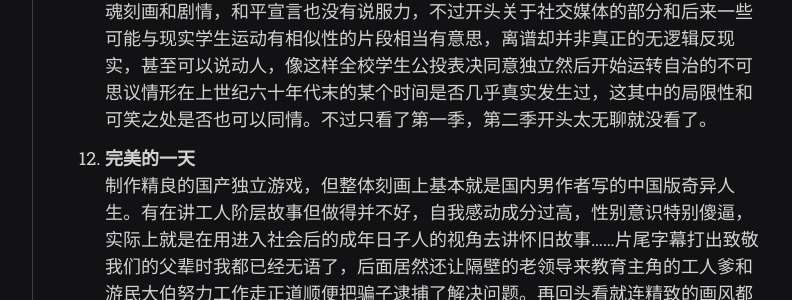
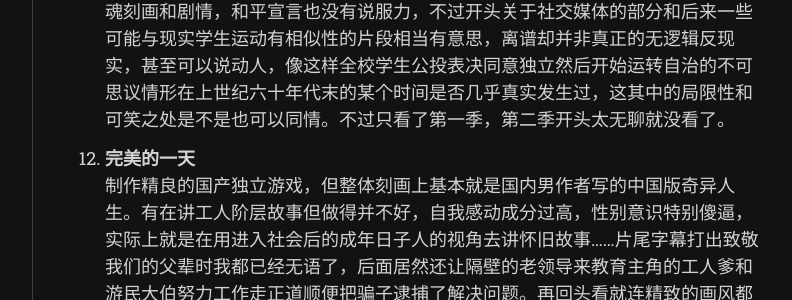
Before and after one commit to scatterdclouds/scatterdclouds.github.io, a Jekyll site: the page built from _posts/2022-12-31-bytheendof2022.md, in a window 1280 px wide. Shown: the part 2554-2854 px from the top of the page, without its empty margins (357-1149 px from the left). Built offline with Jekyll 4.4.1, drawn with Linux system fonts in a browser that asks for light colours; nearby versions of some CDN libraries; some web fonts are replaced; comment, search, counter and statistics services are not loaded; some of the changed text lies outside the part shown.

Commit message:
Update 2022-12-31-bytheendof2022.md

```diff
--- a/_posts/2022-12-31-bytheendof2022.md
+++ b/_posts/2022-12-31-bytheendof2022.md
@@ -30,7 +30,7 @@ comments: true
 
 22. **金光布袋戏** <br/> 补了九龙变到墨邪录，是下半年主要的娱乐项目，占据了很多时间，所以也记一下。虽然也很地摊但还是比岛田好。 <br/> <u>九龙变</u>：这个其实忘了，节奏很差快进了很多，但温皇搞事我还是看得挺开心的。 <br/> <u>剑影魔踪</u>：mcl你拿什么还我。不过电车难题太多了有点烦，感觉许愿机和电车可能是互不兼容的两个叙事，是个视角问题，或者说是个关于历史进程的构成单位究竟是哪一方的问题，也就是说，是那些能留下名字的大人物还是普罗大众。当然了在布袋戏里不可能看到以后者作为答案，我会可惜mcl没有彻底写成可以拿许愿者本身当燃料的恐怖分子许愿机。 <br/> <u>魔戮血战</u>：喜欢小空，年轻的支配恶魔，做得很好，最重要的是有那种以自身去承担和实现的能力。看到后面更觉得这角色难得，该作品东亚pua式亲情观和中间自由派式正道价值观唯一指定反题（。 <br/> <u>墨武侠锋</u>：玄之玄真的写得很好，在有限的素材内（指该布袋戏根本没有任何实际政治元素甚至整个经济都直接不存在的世界观下）成功写出效果的民粹政客。风花雪月当时看到结尾也挺戳我的，被大人当工具顺便粉碎了从而永远没能长大的小孩……往上限说是一种永恒的凤学园永远的六轩岛。支持四人群婚。 <br/> <u>墨世佛劫</u>：好评，地门线很动人，反乌托邦主线误打误撞写出了一种tankie式计划经济但人生版（。）但最后一段突然开始发癫在各种支线里复读亲情最重要实在是美中不足明珠蒙尘。另，包办婚姻不好但是狼娥+七巧的部分我很喜欢，每次看到都在哭。缺舟的告别语也很好。 <br/> <u>墨邪录</u>：其实没有很多印象了，不过胜弦主真的是美女。 <br/> <u>整体而言</u>作者风格和思维在这个时期比霹雳时期好了很多但还是有明显不足……后来在天之下还是进步了不少的，祝他继续。以及太久不看本质是国内通俗电视剧作品的我受到了文化冲击，整体还是太封建保守了这个，看下来看了八百遍东亚经典亲子pua，极其重复而且绝大部分完全没有分析性很折磨我的大脑，还有一堆默认了的建制派正派逻辑。
 
-23. **革命机** <br/> 没想到看的第一部高达片最终是这个……还是太流水线商业化了，不喜欢热血漫式团魂刻画和剧情，和平宣言也没有说服力，不过开头关于社交媒体的部分和后来一些可能与现实学生运动有相似性的片段相当有意思，离谱却并非真正的无逻辑反现实，甚至可以说动人，像这样全校学生公投表决同意独立然后开始运转自治的不可思议情形在上世纪六十年代末的某个时间是否几乎真实发生过，这其中的局限性和可笑之处是否也可以同情。不过只看了第一季，第二季开头太无聊就没看了。
+23. **革命机** <br/> 没想到看的第一部高达片最终是这个……还是太流水线商业化了，不喜欢热血漫式团魂刻画和剧情，和平宣言也没有说服力，不过开头关于社交媒体的部分和后来一些可能与现实学生运动有相似性的片段相当有意思，离谱却并非真正的无逻辑反现实，甚至可以说动人，像这样全校学生公投表决同意独立然后开始运转自治的不可思议情形在上世纪六十年代末的某个时间是否几乎真实发生过，这其中的局限性和可笑之处是不是也可以同情。不过只看了第一季，第二季开头太无聊就没看了。
 
 24. **完美的一天** <br/> 制作精良的国产独立游戏，但整体刻画上基本就是国内男作者写的中国版奇异人生。有在讲工人阶层故事但做得并不好，自我感动成分过高，性别意识特别傻逼，实际上就是在用进入社会后的成年日子人的视角去讲怀旧故事……片尾字幕打出致敬我们的父辈时我都已经无语了，后面居然还让隔壁的老领导来教育主角的工人爹和游民大伯努力工作走正道顺便把骗子逮捕了解决问题。再回头看就连精致的画风都显得格外无聊，甚至没有烂出趣味性。
 
```
